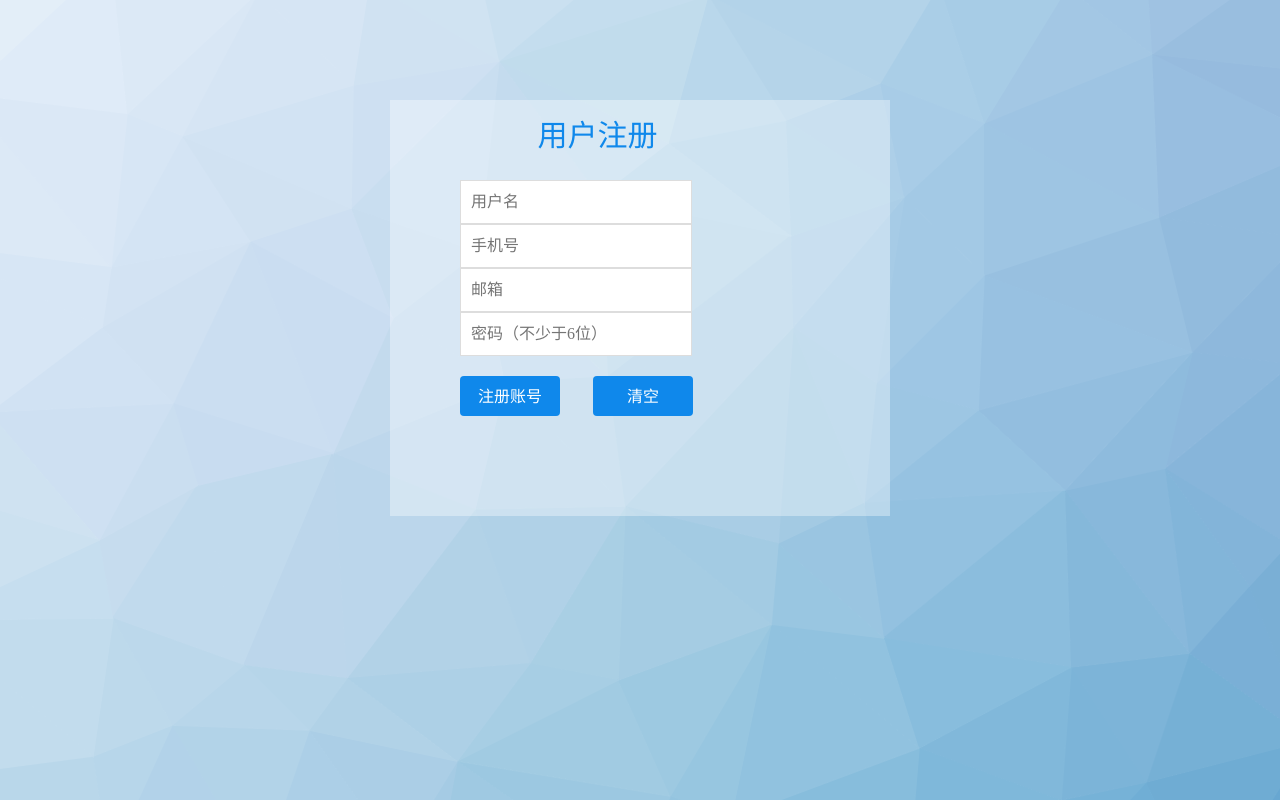
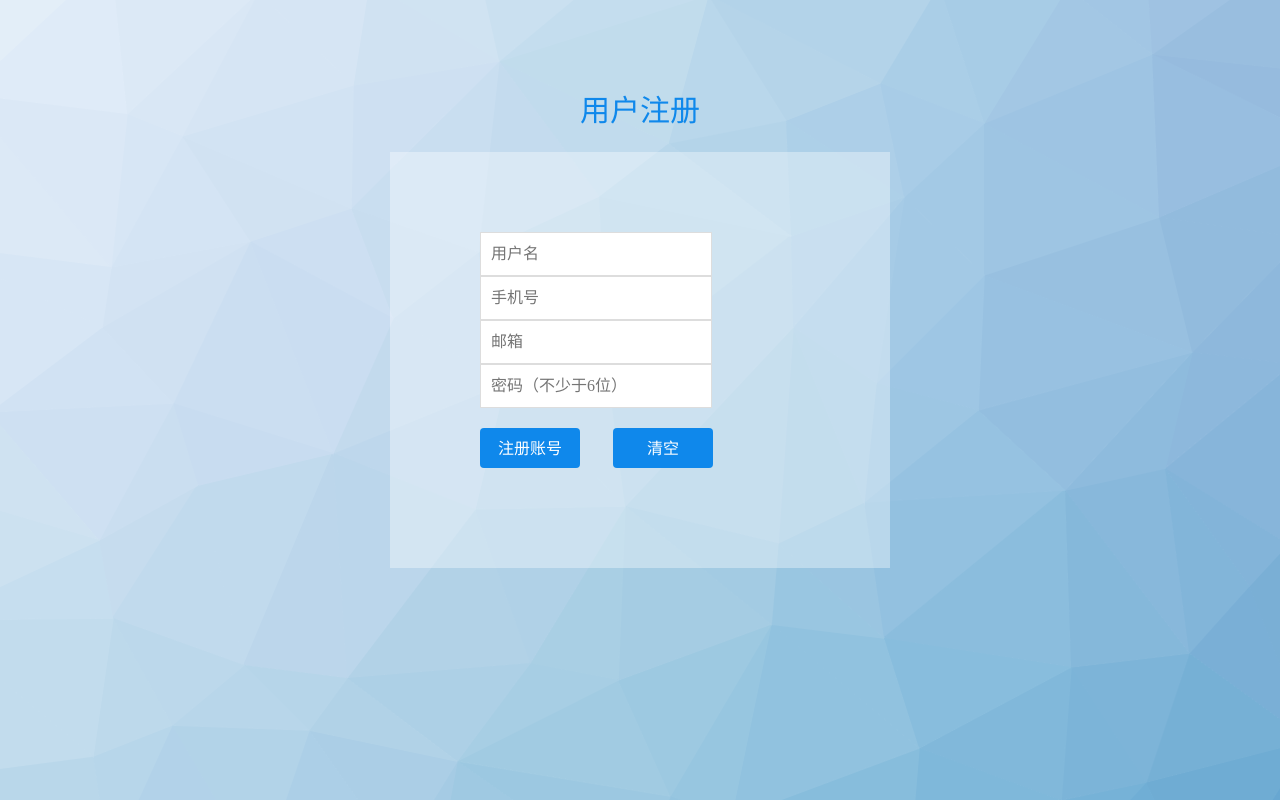
Before and after one commit to xunmi1/Web, a plain HTML site: page 注册.html in a window 1280 px wide. Drawn offline with nearby package versions, Linux system fonts and the light colour scheme.

```diff
--- a/css/注册.css
+++ b/css/注册.css
@@ -10,7 +10,7 @@ a {
 }
 
 #index {
-    margin: 100px auto;
+    margin: 20px auto;
     background-color: rgba(255, 255, 255, 0.35);
     padding: 80px 0 100px;
     width: 500px;
@@ -21,13 +21,13 @@ a {
     font-family: "Microsoft YaHei";
     font-size: 30px;
     color: #0f88eb;
-    position: absolute;
-    margin-left: 42%;
-    margin-top: 15px;
+    margin: 0 auto;
+    margin-top: 90px;
+    width: 120px;
 }
 
 form {
-    padding-left: 70px;
+    padding-left: 90px;
 }
 
 #name, #phone, #email, #pad {
--- a/注册.html
+++ b/注册.html
@@ -9,7 +9,9 @@
     <link rel="stylesheet" href="css/注册.css">
 </head>
 <body>
-<h id="head1">用户注册</h>
+<div id="head1">
+    <a>用户注册</a>
+</div>
 <div id="index">
     <form method="post" action="">
         <div class="int">
```
Also changed, not shown: 登录.html (+3 -1 lines).
